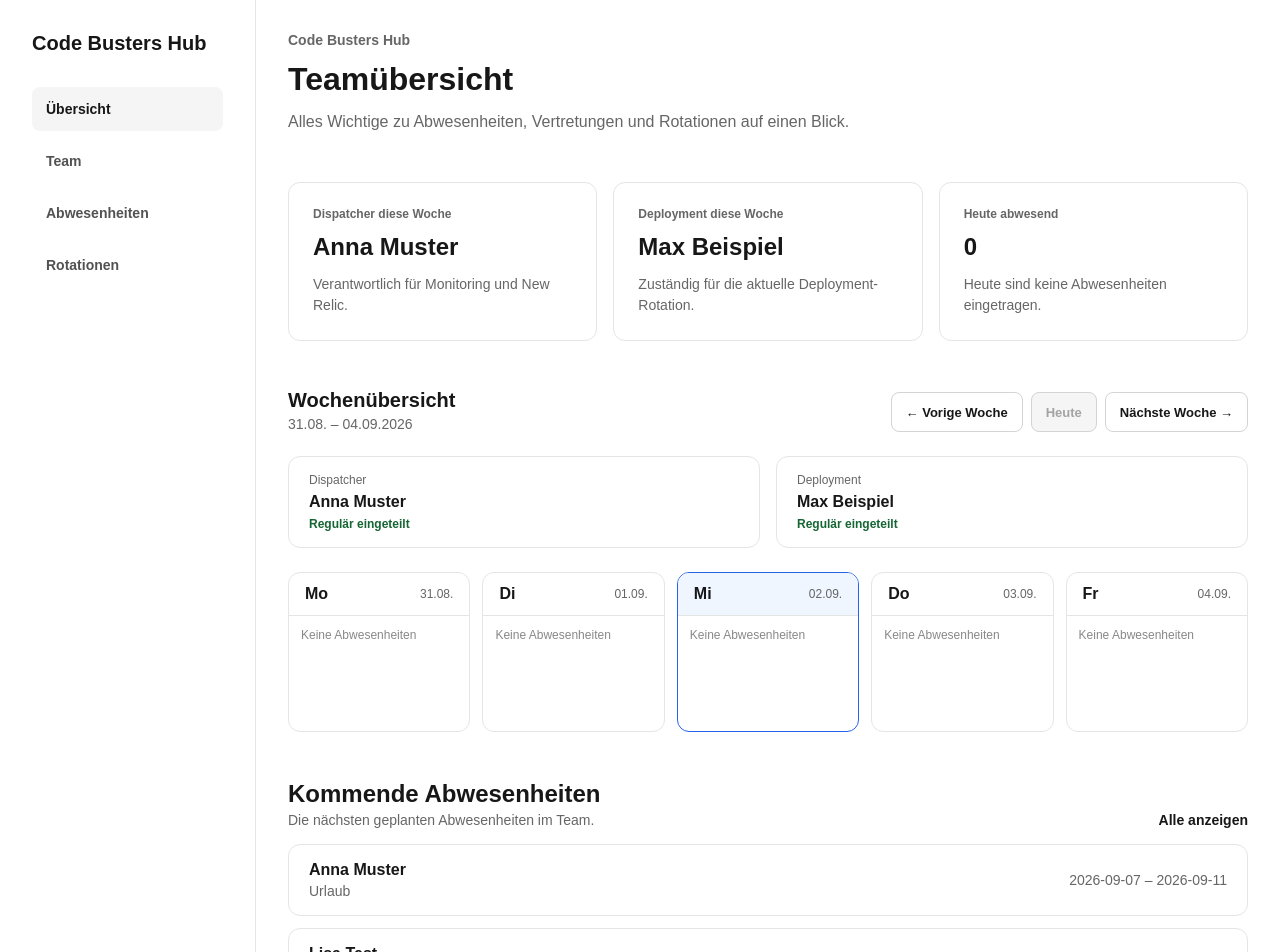
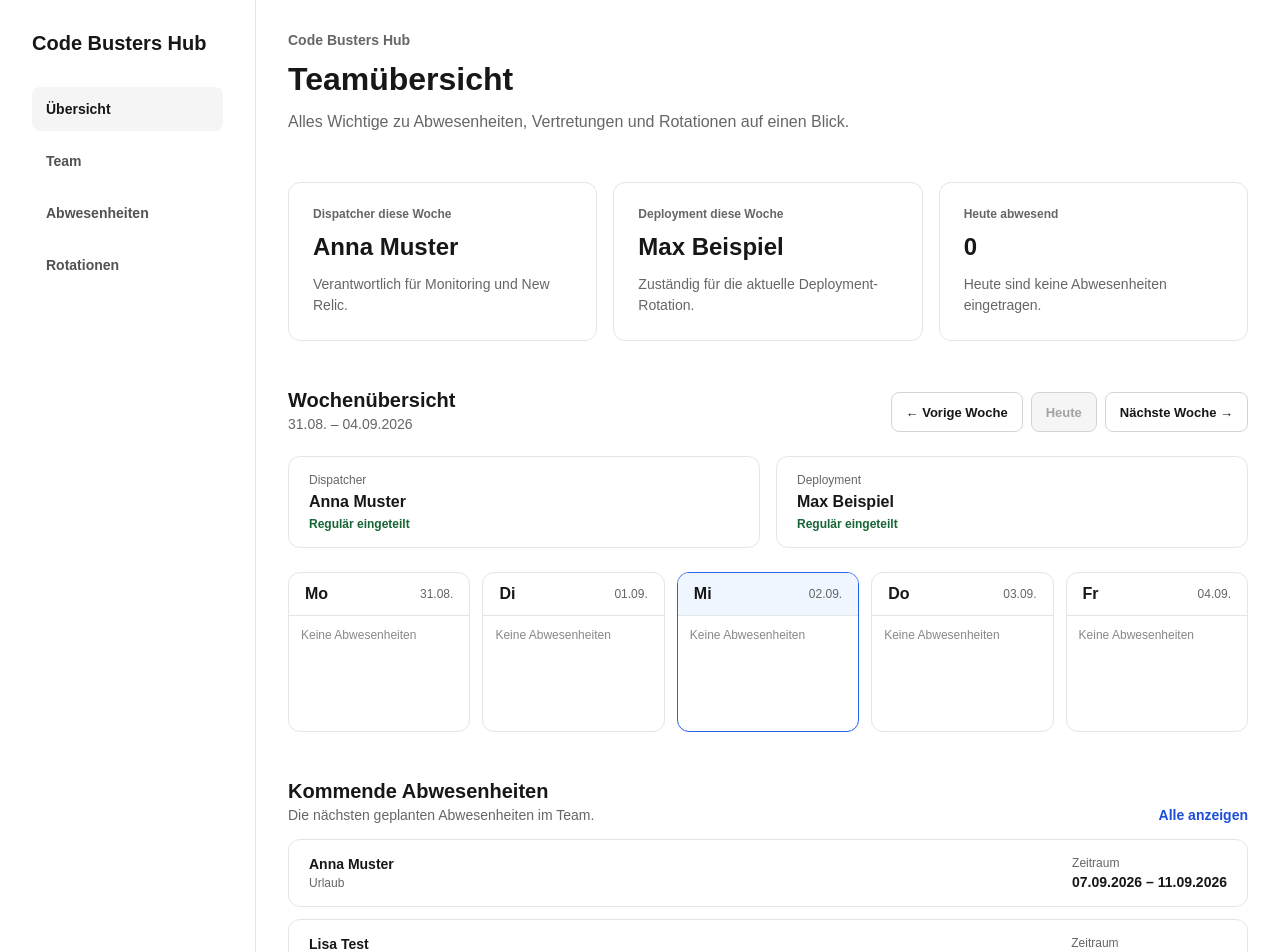
Before and after one commit to ZeShohei/code-busters-hub, a Next.js app: page / in a window 1280 px wide. Shown: the top 952 px of the page. Built offline with nearby package versions, Linux system fonts and the light colour scheme.

Commit message:
refactor: kommende Abwesenheiten in eigene Komponente auslagern

```diff
--- a/src/app/page.module.css
+++ b/src/app/page.module.css
@@ -2,12 +2,6 @@
   display: flex;
   flex-direction: column;
   gap: 3rem;
-}
-
-.header p {
-  max-width: 40rem;
-  color: #666;
-  line-height: 1.5;
 }
 
 .grid {
@@ -16,85 +10,8 @@
   gap: 1rem;
 }
 
-.section {
-  display: flex;
-  flex-direction: column;
-  gap: 1rem;
-}
-
-.sectionHeader {
-  display: flex;
-  justify-content: space-between;
-  align-items: flex-end;
-  gap: 1rem;
-}
-
-.sectionHeader div {
-  display: flex;
-  flex-direction: column;
-  gap: 0.25rem;
-}
-
-.sectionHeader p {
-  color: #666;
-  font-size: 0.875rem;
-}
-
-.sectionHeader a {
-  font-size: 0.875rem;
-  font-weight: 600;
-}
-
-.absenceList {
-  display: flex;
-  flex-direction: column;
-  gap: 0.75rem;
-}
-
-.absence {
-  display: flex;
-  align-items: center;
-  justify-content: space-between;
-  gap: 1rem;
-
-  padding: 1rem 1.25rem;
-
-  border: 1px solid #e5e5e5;
-  border-radius: 0.75rem;
-
-  background: #fff;
-}
-
-.absence div {
-  display: flex;
-  flex-direction: column;
-  gap: 0.25rem;
-}
-
-.absence div span,
-.absence > span {
-  color: #666;
-  font-size: 0.875rem;
-}
-
 @media (max-width: 64rem) {
   .grid {
     grid-template-columns: 1fr;
   }
 }
-
-@media (max-width: 48rem) {
-  .dashboard {
-    gap: 2rem;
-  }
-
-  .sectionHeader {
-    align-items: flex-start;
-    flex-direction: column;
-  }
-
-  .absence {
-    align-items: flex-start;
-    flex-direction: column;
-  }
-}
--- a/src/app/page.tsx
+++ b/src/app/page.tsx
@@ -1,5 +1,3 @@
-import Link from "next/link";
-
 import { absences, substitutions } from "@/features/absences/mockData";
 import { deploymentRotations } from "@/features/deploymentRotation/mockData";
 import { dispatcherRotations } from "@/features/dispatcherRotation/mockData";
@@ -10,6 +8,7 @@ import { WeekOverview } from "@/features/weekOverview/WeekOverview";
 import { getCurrentRotation, isDateAfter, isDateInRange } from "@/utils/date";
 import { PageHeader } from "@/components/PageHeader/PageHeader";
 import { DashboardCard } from "@/components/DashboardCard/DashboardCard";
+import { UpcomingAbsences } from "@/features/absences/UpcomingAbsences";
 
 import styles from "./page.module.css";
 
@@ -132,41 +131,7 @@ export default function Home() {
         deploymentRotations={deploymentRotations}
       />
 
-      <section className={styles.section}>
-        <div className={styles.sectionHeader}>
-          <div>
-            <h2>Kommende Abwesenheiten</h2>
-
-            <p>Die nächsten geplanten Abwesenheiten im Team.</p>
-          </div>
-
-          <Link href="/absences">Alle anzeigen</Link>
-        </div>
-
-        <div className={styles.absenceList}>
-          {upcomingAbsences.map((absence) => (
-            <article key={absence.id} className={styles.absence}>
-              <div>
-                <strong>
-                  {getTeamMemberName(absence.teamMemberId, teamMembers)}
-                </strong>
-
-                <span>
-                  {absence.type === "vacation"
-                    ? "Urlaub"
-                    : absence.type === "sickLeave"
-                      ? "Krankenstand"
-                      : "Abwesend"}
-                </span>
-              </div>
-
-              <span>
-                {absence.startDate} – {absence.endDate}
-              </span>
-            </article>
-          ))}
-        </div>
-      </section>
+      <UpcomingAbsences absences={upcomingAbsences} teamMembers={teamMembers} />
     </section>
   );
 }
--- /dev/null
+++ b/src/features/absences/UpcomingAbsences.module.css
@@ -0,0 +1,103 @@
+.section {
+    display: flex;
+    flex-direction: column;
+    gap: 1rem;
+}
+
+.header {
+    display: flex;
+    align-items: flex-end;
+    justify-content: space-between;
+    gap: 1rem;
+}
+
+.header > div {
+    display: flex;
+    flex-direction: column;
+    gap: 0.25rem;
+}
+
+.header h2 {
+    font-size: 1.25rem;
+}
+
+.header p {
+    color: #666;
+    font-size: 0.875rem;
+}
+
+.link {
+    color: #1d4ed8;
+    font-size: 0.875rem;
+    font-weight: 600;
+    text-decoration: none;
+}
+
+.link:hover {
+    text-decoration: underline;
+}
+
+.link:focus-visible {
+    outline: 0.125rem solid #2563eb;
+    outline-offset: 0.125rem;
+
+    border-radius: 0.125rem;
+}
+
+.list {
+    display: flex;
+    flex-direction: column;
+    gap: 0.75rem;
+}
+
+.card {
+    display: grid;
+    grid-template-columns:
+    minmax(12rem, 1fr)
+    auto;
+
+    align-items: center;
+    gap: 2rem;
+
+    padding: 1rem 1.25rem;
+
+    border: 1px solid #e5e5e5;
+    border-radius: 0.75rem;
+
+    background: #fff;
+}
+
+.person,
+.period {
+    display: flex;
+    flex-direction: column;
+    gap: 0.25rem;
+}
+
+.person span,
+.period span {
+    color: #666;
+    font-size: 0.75rem;
+}
+
+.person strong,
+.period strong {
+    font-size: 0.875rem;
+}
+
+.empty {
+    color: #888;
+    font-size: 0.875rem;
+}
+
+@media (max-width: 48rem) {
+    .header {
+        align-items: flex-start;
+        flex-direction: column;
+    }
+
+    .card {
+        grid-template-columns: 1fr;
+        gap: 1rem;
+    }
+}
--- /dev/null
+++ b/src/features/absences/UpcomingAbsences.tsx
@@ -0,0 +1,78 @@
+import Link from "next/link";
+
+import type { Absence, TeamMember } from "@/types/team";
+
+import { getTeamMemberName } from "@/features/team/utils";
+import { formatDate } from "@/utils/date";
+
+import styles from "./UpcomingAbsences.module.css";
+
+interface UpcomingAbsencesProps {
+  absences: Absence[];
+  teamMembers: TeamMember[];
+}
+
+const getAbsenceTypeLabel = (type: Absence["type"]) => {
+  switch (type) {
+    case "vacation":
+      return "Urlaub";
+
+    case "sickLeave":
+      return "Krankenstand";
+
+    case "other":
+      return "Abwesend";
+  }
+};
+
+export const UpcomingAbsences = ({
+  absences,
+  teamMembers,
+}: UpcomingAbsencesProps) => {
+  return (
+    <section className={styles.section}>
+      <div className={styles.header}>
+        <div>
+          <h2>Kommende Abwesenheiten</h2>
+
+          <p>Die nächsten geplanten Abwesenheiten im Team.</p>
+        </div>
+
+        <Link href="/absences?status=upcoming" className={styles.link}>
+          Alle anzeigen
+        </Link>
+      </div>
+
+      {absences.length === 0 ? (
+        <p className={styles.empty}>
+          Keine kommenden Abwesenheiten eingetragen.
+        </p>
+      ) : (
+        <div className={styles.list}>
+          {absences.map((absence) => (
+            <article key={absence.id} className={styles.card}>
+              <div className={styles.person}>
+                <strong>
+                  {getTeamMemberName(absence.teamMemberId, teamMembers)}
+                </strong>
+
+                <span>{getAbsenceTypeLabel(absence.type)}</span>
+              </div>
+
+              <div className={styles.period}>
+                <span>Zeitraum</span>
+
+                <strong>
+                  {formatDate(absence.startDate)} –{" "}
+                  {formatDate(absence.endDate)}
+                </strong>
+              </div>
+            </article>
+          ))}
+        </div>
+      )}
+    </section>
+  );
+};
+
+UpcomingAbsences.displayName = "UpcomingAbsences";
```
